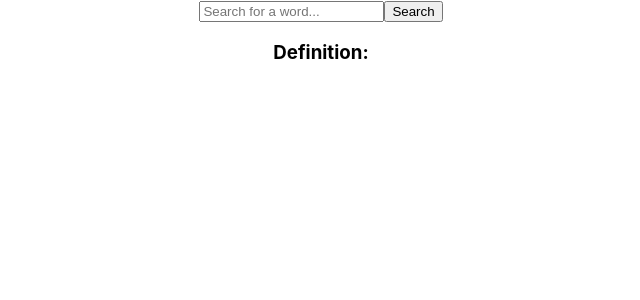
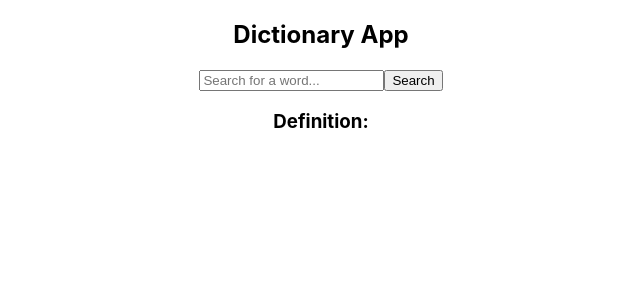
Before and after one commit to Kakashi9910/countriesFlag, a React (Create React App) app: page / in a window 1280 px wide. Shown: the top 300 px of the page, without its empty margins (319-959 px from the left). Built offline with nearby package versions, Linux system fonts and the light colour scheme.

Commit message:
added header

```diff
--- a/src/components/DictionaryApp.jsx
+++ b/src/components/DictionaryApp.jsx
@@ -29,6 +29,7 @@ const DictionaryApp = () => {
   };
   return (
     <>
+    <h2>Dictionary App</h2>
       <input
         type="text"
         placeholder="Search for a word..."
```
